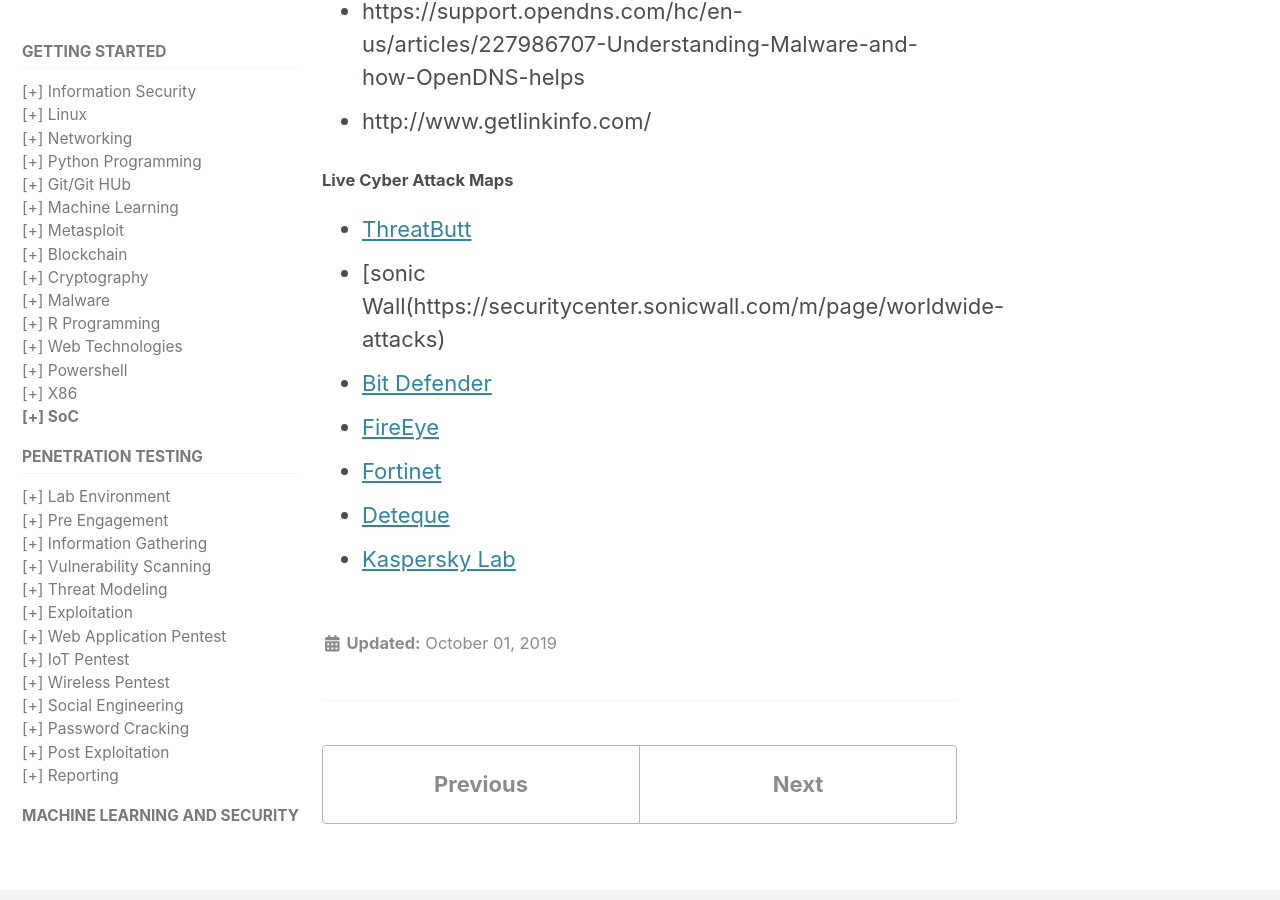
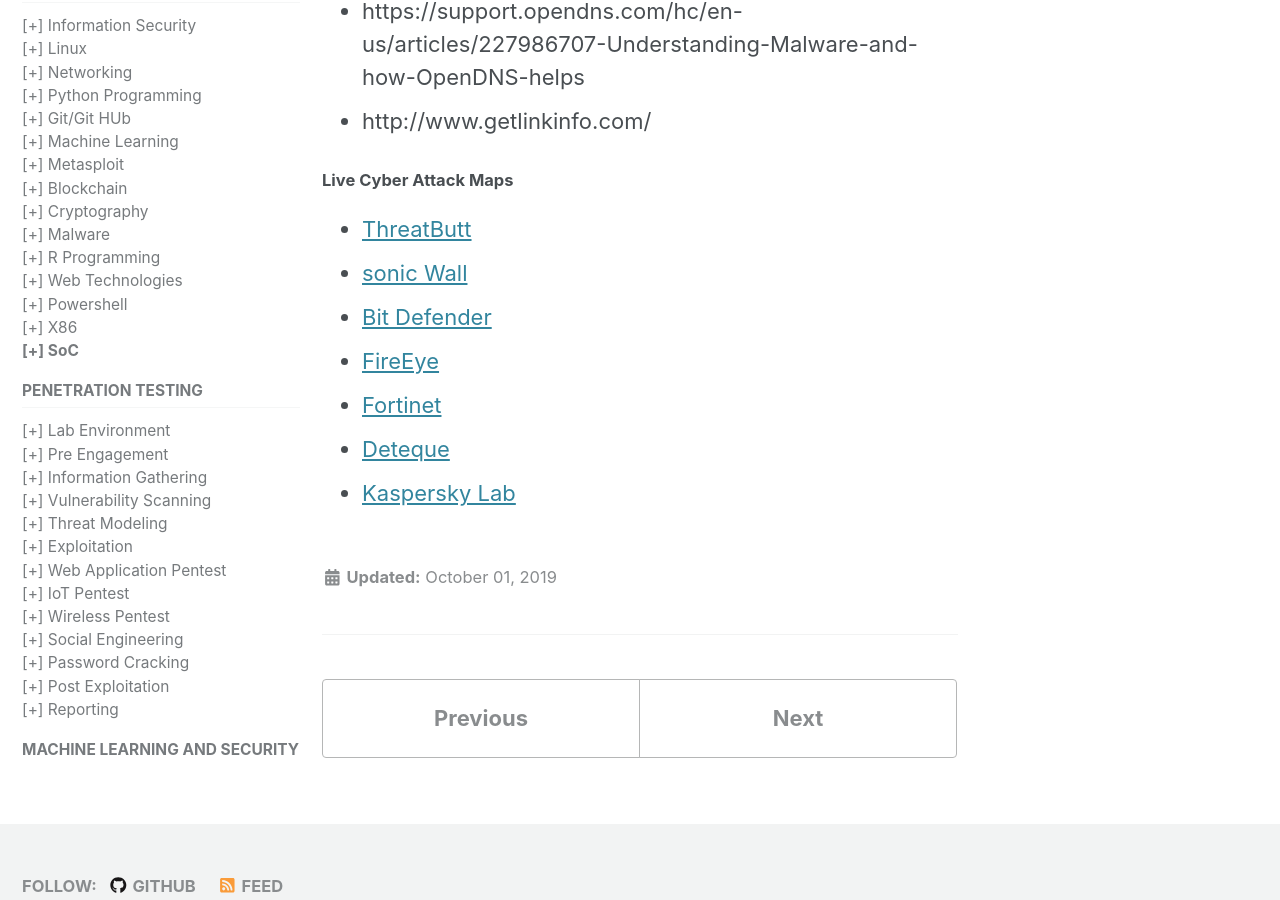
Before and after one commit to mohareti/cyberlab, a Jekyll site: the page built from _docs/15_SoC.md, in a window 1280 px wide and 900 px high, scrolled down 594 px. Built offline with Jekyll 4.4.1, drawn with Linux system fonts in a browser that asks for light colours; cached includes are drawn as plain includes; nearby versions of some CDN libraries.

Commit message:
Update 15_SoC.md

```diff
--- a/_docs/15_SoC.md
+++ b/_docs/15_SoC.md
@@ -18,7 +18,7 @@ toc: true
 
 #### Live Cyber Attack Maps
 - [ThreatButt](https://threatbutt.com/map/)
-- [sonic Wall(https://securitycenter.sonicwall.com/m/page/worldwide-attacks)
+- [sonic Wall](https://securitycenter.sonicwall.com/m/page/worldwide-attacks)
 - [Bit Defender](https://threatmap.bitdefender.com/)
 - [FireEye](https://www.fireeye.com/cyber-map/threat-map.html)
 - [Fortinet](https://threatmap.fortiguard.com/)
```
